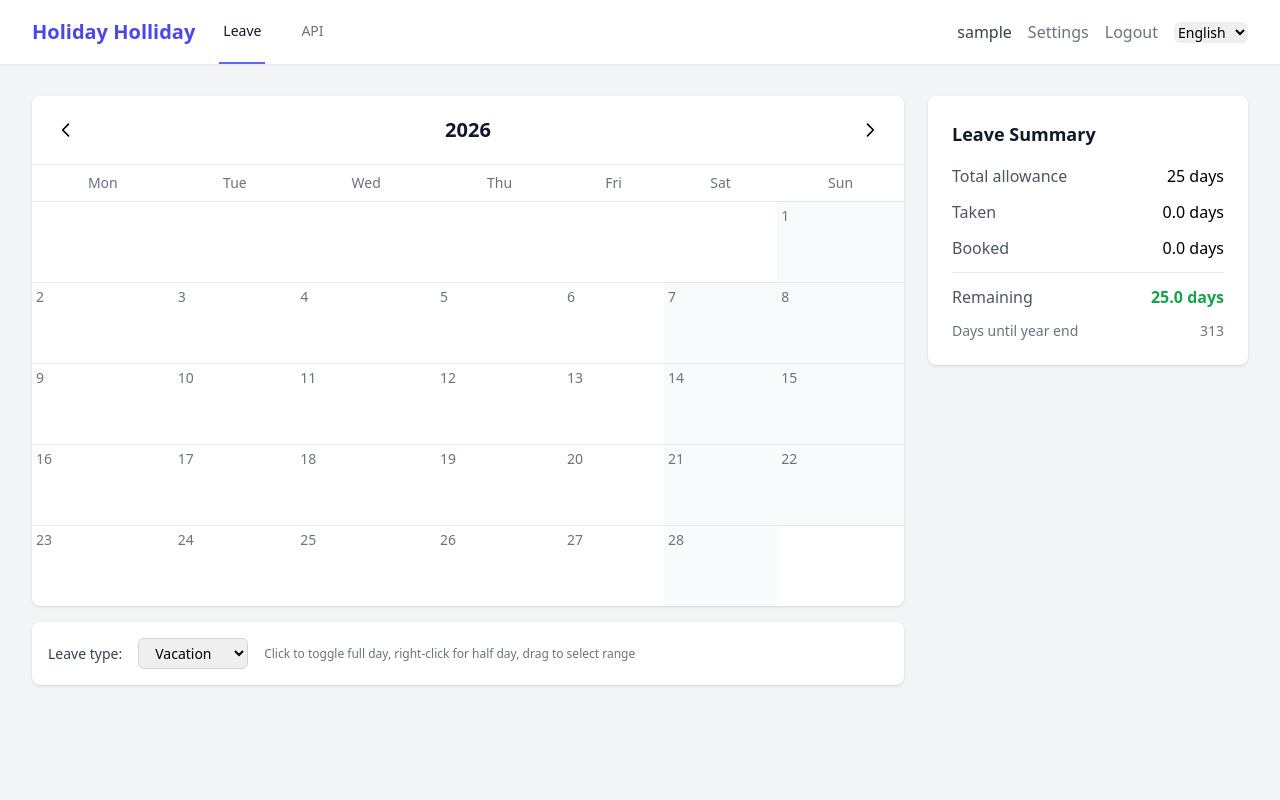
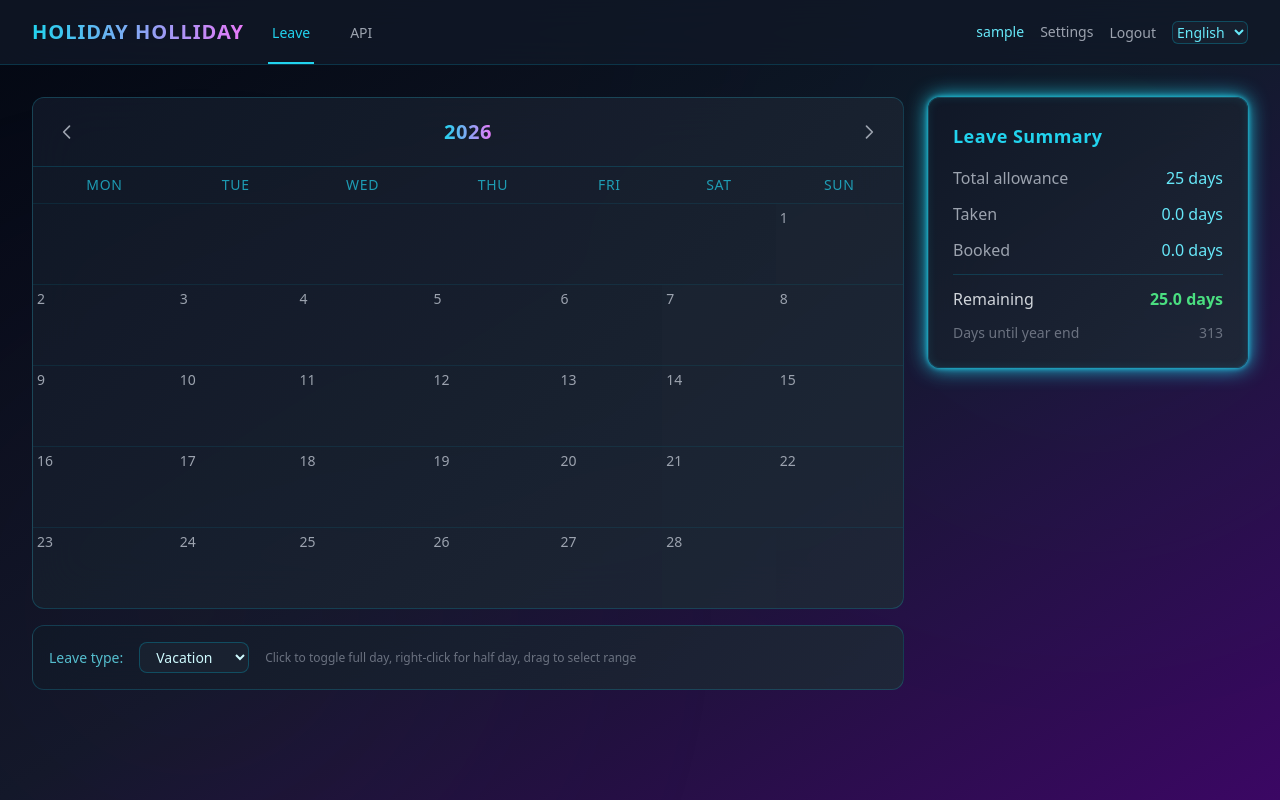
Before and after one commit to Pogsquog/leave_recorder, a Django app: page / in a window 1280 px wide. Run offline with Django 5.2, Linux system fonts and the light colour scheme; the visitor is signed in with stand-in values (Sample User, id 1); data that the repository does not hold is empty; parts of the project's set-up code (start-up, migrations or seed data) failed here and were passed over; some libraries are stand-ins or nearby versions.

Commit message:
Apply dark retro-futuristic theme to entire application UI

```diff
--- a/static/css/base.css
+++ b/static/css/base.css
@@ -1,9 +1,11 @@
 .bg-vacation {
-    background-color: #c7d2fe;
+    background: linear-gradient(135deg, rgba(34, 211, 238, 0.3) 0%, rgba(34, 211, 238, 0.1) 100%);
+    border: 1px solid rgba(34, 211, 238, 0.4);
 }
 
 .bg-sick {
-    background-color: #fecaca;
+    background: linear-gradient(135deg, rgba(248, 113, 113, 0.3) 0%, rgba(248, 113, 113, 0.1) 100%);
+    border: 1px solid rgba(248, 113, 113, 0.4);
 }
 
 .bg-half {
@@ -16,11 +18,11 @@
     top: 2px;
     right: 4px;
     font-size: 0.75rem;
-    color: #6366f1;
+    color: #22d3ee;
 }
 
 .day-cell:hover {
-    background-color: #f3f4f6;
+    background-color: rgba(34, 211, 238, 0.1);
 }
 
 .nav-link {
--- a/templates/base.html
+++ b/templates/base.html
@@ -15,6 +15,11 @@
                             0 0 20px theme('colors.cyan.400'),
                             inset 0 0 10px rgba(34, 211, 238, 0.1);
             }
+            .neon-border-fuchsia {
+                box-shadow: 0 0 5px theme('colors.fuchsia.500'),
+                            0 0 20px theme('colors.fuchsia.500'),
+                            inset 0 0 10px rgba(217, 70, 239, 0.1);
+            }
             .neon-text {
                 text-shadow: 0 0 10px theme('colors.cyan.400'),
                              0 0 20px theme('colors.cyan.400'),
@@ -25,53 +30,72 @@
                             0 0 20px theme('colors.fuchsia.500'),
                             inset 0 0 10px rgba(217, 70, 239, 0.2);
             }
+            .neon-button-cyan {
+                box-shadow: 0 0 5px theme('colors.cyan.400'),
+                            0 0 15px theme('colors.cyan.400'),
+                            inset 0 0 10px rgba(34, 211, 238, 0.2);
+            }
             .grid-bg {
                 background-image:
                     linear-gradient(rgba(34, 211, 238, 0.03) 1px, transparent 1px),
                     linear-gradient(90deg, rgba(34, 211, 238, 0.03) 1px, transparent 1px);
                 background-size: 50px 50px;
             }
+            .card-dark {
+                background: linear-gradient(135deg, rgba(17, 24, 39, 0.9) 0%, rgba(31, 41, 55, 0.9) 100%);
+                border: 1px solid rgba(34, 211, 238, 0.2);
+            }
         }
     </style>
     <script defer src="https://cdn.jsdelivr.net/npm/alpinejs@3.x.x/dist/cdn.min.js"></script>
     {% block extra_head %}{% endblock %}
 </head>
-<body class="{% block body_class %}min-h-screen bg-gray-100{% endblock %}">
+<body class="{% block body_class %}min-h-screen bg-gray-950 grid-bg{% endblock %}">
+    <div class="fixed inset-0 bg-gradient-to-br from-gray-950 via-gray-900 to-purple-950 -z-10"></div>
+    <div class="fixed top-0 right-0 w-96 h-96 bg-cyan-500 rounded-full filter blur-[200px] opacity-10 -z-10"></div>
+    <div class="fixed bottom-0 left-0 w-96 h-96 bg-fuchsia-500 rounded-full filter blur-[200px] opacity-10 -z-10"></div>
+
     {% block nav %}
-    <nav class="bg-white shadow-sm">
+    <nav class="bg-gray-900/80 backdrop-blur-xl border-b border-cyan-500/20">
         <div class="max-w-7xl mx-auto px-4 sm:px-6 lg:px-8">
             <div class="flex justify-between h-16">
                 <div class="flex">
                     <a href="{% url 'leave:month' %}" class="flex items-center">
-                        <span class="text-xl font-bold text-indigo-600">Holiday Holliday</span>
+                        <span class="text-xl font-bold text-transparent bg-clip-text bg-gradient-to-r from-cyan-400 to-fuchsia-400 tracking-wider">HOLIDAY HOLLIDAY</span>
                     </a>
                     <div class="hidden sm:flex sm:ml-6 sm:space-x-8">
-                        <a href="{% url 'leave:month' %}" class="nav-link {% if request.resolver_match.app_name == 'leave' %}border-indigo-500 text-gray-900{% else %}border-transparent text-gray-500 hover:text-gray-700{% endif %}">Leave</a>
+                        <a href="{% url 'leave:month' %}" class="inline-flex items-center px-1 pt-1 text-sm font-medium {% if request.resolver_match.app_name == 'leave' %}text-cyan-400 border-b-2 border-cyan-400{% else %}text-gray-400 hover:text-cyan-300 border-b-2 border-transparent{% endif %} transition-colors">
+                            {% trans "Leave" %}
+                        </a>
                         {% if user.organisation_memberships.exists %}
-                        <a href="{% url 'organisations:list' %}" class="nav-link {% if request.resolver_match.app_name == 'organisations' %}border-indigo-500 text-gray-900{% else %}border-transparent text-gray-500 hover:text-gray-700{% endif %}">Organisations</a>
+                        <a href="{% url 'organisations:list' %}" class="inline-flex items-center px-1 pt-1 text-sm font-medium {% if request.resolver_match.app_name == 'organisations' %}text-cyan-400 border-b-2 border-cyan-400{% else %}text-gray-400 hover:text-cyan-300 border-b-2 border-transparent{% endif %} transition-colors">
+                            {% trans "Organisations" %}
+                        </a>
                         {% endif %}
-                        <a href="{% url 'swagger-ui' %}" class="nav-link border-transparent text-gray-500 hover:text-gray-700">API</a>
+                        <a href="{% url 'swagger-ui' %}" class="inline-flex items-center px-1 pt-1 text-sm font-medium text-gray-400 hover:text-cyan-300 border-b-2 border-transparent transition-colors">
+                            API
+                        </a>
                     </div>
                 </div>
                 <div class="flex items-center space-x-4">
                     {% if user.is_authenticated %}
-                    <span class="text-gray-700">{{ user.username }}</span>
-                    <a href="{% url 'account:preferences' %}" class="text-gray-500 hover:text-gray-700">Settings</a>
+                    <span class="text-cyan-300 text-sm">{{ user.username }}</span>
+                    <a href="{% url 'account:preferences' %}" class="text-gray-400 hover:text-cyan-300 text-sm transition-colors">{% trans "Settings" %}</a>
                     <form action="{% url 'account:logout' %}" method="post" class="inline">
                         {% csrf_token %}
-                        <button type="submit" class="text-gray-500 hover:text-gray-700">Logout</button>
+                        <button type="submit" class="text-gray-400 hover:text-fuchsia-400 text-sm transition-colors">{% trans "Logout" %}</button>
                     </form>
                     {% else %}
-                    <a href="{% url 'account:login' %}" class="text-gray-500 hover:text-gray-700">Login</a>
-                    <a href="{% url 'account:register' %}" class="bg-indigo-600 text-white px-4 py-2 rounded-md hover:bg-indigo-700">Register</a>
+                    <a href="{% url 'account:login' %}" class="text-gray-400 hover:text-cyan-300 text-sm transition-colors">{% trans "Login" %}</a>
+                    <a href="{% url 'account:register' %}" class="bg-gradient-to-r from-fuchsia-600 to-purple-600 text-white px-4 py-2 rounded-lg text-sm font-medium hover:from-fuchsia-500 hover:to-purple-500 border border-fuchsia-400/50 transition-all">{% trans "Register" %}</a>
                     {% endif %}
                     <form action="{% url 'set_language' %}" method="post" class="flex items-center">
                         {% csrf_token %}
-                        <select name="language" onchange="this.form.submit()" class="text-sm border-gray-300 rounded-md">
+                        <select name="language" onchange="this.form.submit()" class="text-sm bg-gray-800/50 border border-cyan-500/30 rounded-md text-cyan-300 focus:border-cyan-400 focus:outline-none">
                             {% get_current_language as LANGUAGE_CODE %}
                             {% get_available_languages as AVAILABLE_LANGUAGES %}
                             {% for lang_code, lang_name in AVAILABLE_LANGUAGES %}
-                            <option value="{{ lang_code }}" {% if lang_code == LANGUAGE_CODE %}selected{% endif %}>
+                            <option value="{{ lang_code }}" {% if lang_code == LANGUAGE_CODE %}selected{% endif %} class="bg-gray-800">
                                 {{ lang_name }}
                             </option>
                             {% endfor %}
@@ -86,7 +110,7 @@
     {% if messages %}
     <div class="max-w-7xl mx-auto px-4 sm:px-6 lg:px-8 mt-4">
         {% for message in messages %}
-        <div class="alert alert-{{ message.tags }} p-4 rounded-md mb-2 {% if message.tags == 'error' %}bg-red-100 text-red-700{% elif message.tags == 'success' %}bg-green-100 text-green-700{% elif message.tags == 'warning' %}bg-yellow-100 text-yellow-700{% else %}bg-blue-100 text-blue-700{% endif %}">
+        <div class="p-4 rounded-lg mb-2 border backdrop-blur-sm {% if message.tags == 'error' %}bg-red-900/30 border-red-500/50 text-red-400{% elif message.tags == 'success' %}bg-green-900/30 border-green-500/50 text-green-400{% elif message.tags == 'warning' %}bg-yellow-900/30 border-yellow-500/50 text-yellow-400{% else %}bg-cyan-900/30 border-cyan-500/50 text-cyan-400{% endif %}">
             {{ message }}
         </div>
         {% endfor %}
--- a/templates/leave/month.html
+++ b/templates/leave/month.html
@@ -6,19 +6,19 @@
 {% block content %}
 <div class="flex flex-col lg:flex-row gap-6">
     <div class="flex-1">
-        <div class="bg-white rounded-lg shadow">
-            <div class="flex items-center justify-between p-4 border-b">
+        <div class="card-dark rounded-xl backdrop-blur-xl">
+            <div class="flex items-center justify-between p-4 border-b border-cyan-500/20">
                 <a href="{% url 'leave:month' month_data.prev_month.year month_data.prev_month.month %}"
-                    class="p-2 hover:bg-gray-100 rounded-md">
+                    class="p-2 hover:bg-cyan-500/10 rounded-lg text-gray-400 hover:text-cyan-400 transition-colors">
                     <svg class="w-5 h-5" fill="none" stroke="currentColor" viewBox="0 0 24 24">
                         <path stroke-linecap="round" stroke-linejoin="round" stroke-width="2" d="M15 19l-7-7 7-7"></path>
                     </svg>
                 </a>
-                <h1 class="text-xl font-bold text-gray-900">
+                <h1 class="text-xl font-bold text-transparent bg-clip-text bg-gradient-to-r from-cyan-400 to-fuchsia-400 tracking-wide">
                     {% blocktrans with month_name=month_data.month|date:"F" year=month_data.year %}{{ month_name }} {{ year }}{% endblocktrans %}
                 </h1>
                 <a href="{% url 'leave:month' month_data.next_month.year month_data.next_month.month %}"
-                    class="p-2 hover:bg-gray-100 rounded-md">
+                    class="p-2 hover:bg-cyan-500/10 rounded-lg text-gray-400 hover:text-cyan-400 transition-colors">
                     <svg class="w-5 h-5" fill="none" stroke="currentColor" viewBox="0 0 24 24">
                         <path stroke-linecap="round" stroke-linejoin="round" stroke-width="2" d="M9 5l7 7-7 7"></path>
                     </svg>
@@ -29,7 +29,7 @@
                 <thead>
                     <tr>
                         {% for day in "1234567"|make_list %}
-                        <th class="p-2 text-sm font-medium text-gray-500 text-center">
+                        <th class="p-2 text-sm font-medium text-cyan-400/70 text-center uppercase tracking-wider">
                             {% get_weekday_name forloop.counter week_start %}
                         </th>
                         {% endfor %}
@@ -39,11 +39,11 @@
                     {% for week in month_data.weeks %}
                     <tr>
                         {% for day_data in week %}
-                        <td class="border-t border-gray-200 p-0">
+                        <td class="border-t border-cyan-500/10 p-0">
                             {% if day_data %}
                             <div class="day-cell min-h-[80px] p-1 cursor-pointer
-                                {% if day_data.is_weekend %}bg-gray-50{% endif %}
-                                {% if day_data.is_today %}ring-2 ring-inset ring-indigo-500{% endif %}"
+                                {% if day_data.is_weekend %}bg-gray-800/30{% endif %}
+                                {% if day_data.is_today %}ring-2 ring-inset ring-fuchsia-500{% endif %}"
                                 x-on:click="toggle('{{ day_data.date|date:'Y-m-d' }}')"
                                 x-on:contextmenu.prevent="toggleHalf('{{ day_data.date|date:'Y-m-d' }}')"
                                 x-on:mousedown.prevent="onDragStart('{{ day_data.date|date:'Y-m-d' }}')"
@@ -52,23 +52,23 @@
                                     'bg-vacation': isVacation('{{ day_data.date|date:'Y-m-d' }}'),
                                     'bg-sick': isSick('{{ day_data.date|date:'Y-m-d' }}'),
                                     'bg-half': isHalf('{{ day_data.date|date:'Y-m-d' }}'),
-                                    'ring-2 ring-indigo-500': isInDragRange('{{ day_data.date|date:'Y-m-d' }}')
+                                    'ring-2 ring-fuchsia-500': isInDragRange('{{ day_data.date|date:'Y-m-d' }}')
                                 }"
                                 data-date="{{ day_data.date|date:'Y-m-d' }}">
-                                <div class="text-sm text-gray-500">{{ day_data.day }}</div>
+                                <div class="text-sm text-gray-400">{{ day_data.day }}</div>
                                 <div class="entry-indicator text-xs">
                                     {% if day_data.entry %}
                                         {% if day_data.entry.leave_type == 'vacation' %}
-                                            <span class="text-indigo-600">{% if day_data.entry.half_day %}½ {% endif %}{% trans "Vacation" %}</span>
+                                            <span class="text-cyan-400">{% if day_data.entry.half_day %}½ {% endif %}{% trans "Vacation" %}</span>
                                         {% else %}
-                                            <span class="text-red-600">{% if day_data.entry.half_day %}½ {% endif %}{% trans "Sick" %}</span>
+                                            <span class="text-red-400">{% if day_data.entry.half_day %}½ {% endif %}{% trans "Sick" %}</span>
                                         {% endif %}
                                     {% endif %}
                                 </div>
                                 {% if day_data.other_entries %}
                                 <div class="other-entries text-xs mt-1">
                                     {% for entry in day_data.other_entries %}
-                                    <div class="text-green-600 text-[10px]">
+                                    <div class="text-green-400 text-[10px]">
                                         {% if entry.half_day %}½ {% endif %}{{ entry.user.username|truncatechars:5 }}
                                     </div>
                                     {% endfor %}
@@ -86,10 +86,10 @@
             </table>
         </div>
 
-                <div class="mt-4 bg-white rounded-lg shadow p-4">
+        <div class="mt-4 card-dark rounded-xl backdrop-blur-xl p-4">
             <div class="flex items-center gap-4 text-sm">
-                <label for="leave-type" class="font-medium text-gray-700">{% trans "Leave type:" %}</label>
-                <select id="leave-type" class="px-3 py-1 border border-gray-300 rounded-md">
+                <label for="leave-type" class="font-medium text-cyan-300/80">{% trans "Leave type:" %}</label>
+                <select id="leave-type" class="px-3 py-1 bg-gray-800/50 border border-cyan-500/30 rounded-lg text-cyan-100 focus:border-cyan-400 focus:outline-none">
                     <option value="vacation">{% trans "Vacation" %}</option>
                     <option value="sick">{% trans "Sick leave" %}</option>
                 </select>
@@ -99,24 +99,24 @@
     </div>
 
     <div class="lg:w-80">
-        <div class="bg-white rounded-lg shadow p-6">
-            <h2 class="text-lg font-bold text-gray-900 mb-4">{% trans "Leave Summary" %}</h2>
+        <div class="card-dark rounded-xl backdrop-blur-xl p-6 neon-border">
+            <h2 class="text-lg font-bold text-cyan-400 mb-4 tracking-wide">{% trans "Leave Summary" %}</h2>
             <dl class="space-y-3">
                 <div class="flex justify-between">
-                    <dt class="text-gray-600">{% trans "Total allowance" %}</dt>
-                    <dd class="font-medium">{{ year_stats.total_allowance }} {% trans "days" %}</dd>
+                    <dt class="text-gray-400">{% trans "Total allowance" %}</dt>
+                    <dd class="font-medium text-cyan-300">{{ year_stats.total_allowance }} {% trans "days" %}</dd>
                 </div>
                 <div class="flex justify-between">
-                    <dt class="text-gray-600">{% trans "Taken" %}</dt>
-                    <dd class="font-medium">{{ year_stats.taken_days }} {% trans "days" %}</dd>
+                    <dt class="text-gray-400">{% trans "Taken" %}</dt>
+                    <dd class="font-medium text-cyan-300">{{ year_stats.taken_days }} {% trans "days" %}</dd>
                 </div>
                 <div class="flex justify-between">
-                    <dt class="text-gray-600">{% trans "Booked" %}</dt>
-                    <dd class="font-medium">{{ year_stats.booked_days }} {% trans "days" %}</dd>
+                    <dt class="text-gray-400">{% trans "Booked" %}</dt>
+                    <dd class="font-medium text-cyan-300">{{ year_stats.booked_days }} {% trans "days" %}</dd>
                 </div>
-                <div class="flex justify-between border-t pt-3">
-                    <dt class="text-gray-600 font-medium">{% trans "Remaining" %}</dt>
-                    <dd class="font-bold {% if year_stats.remaining_days < 0 %}text-red-600{% else %}text-green-600{% endif %}">
+                <div class="flex justify-between border-t border-cyan-500/20 pt-3">
+                    <dt class="text-gray-300 font-medium">{% trans "Remaining" %}</dt>
+                    <dd class="font-bold {% if year_stats.remaining_days < 0 %}text-red-400{% else %}text-green-400{% endif %}">
                         {{ year_stats.remaining_days }} {% trans "days" %}
                     </dd>
                 </div>
@@ -128,34 +128,35 @@
         </div>
 
         {% if user.organisation_memberships.exists %}
-        <div class="bg-white rounded-lg shadow p-6 mt-4">
-            <h2 class="text-lg font-bold text-gray-900 mb-4">{% trans "Organisations" %}</h2>
+        <div class="card-dark rounded-xl backdrop-blur-xl p-6 mt-4">
+            <h2 class="text-lg font-bold text-cyan-400 mb-4 tracking-wide">{% trans "Organisations" %}</h2>
             <ul class="space-y-2">
                 {% for membership in user.organisation_memberships.all %}
                 <li>
                     <a href="{% url 'organisations:detail' membership.organisation.slug %}"
-                        class="text-indigo-600 hover:text-indigo-800">
+                        class="text-cyan-400 hover:text-fuchsia-400 transition-colors">
                         {{ membership.organisation.name }}
                     </a>
                     <span class="text-xs text-gray-500">({{ membership.role }})</span>
                 </li>
                 {% endfor %}
             </ul>
-            <a href="{% url 'organisations:create' %}" class="mt-4 inline-block text-sm text-indigo-600 hover:text-indigo-800">
+            <a href="{% url 'organisations:create' %}" class="mt-4 inline-block text-sm text-fuchsia-400 hover:text-fuchsia-300 transition-colors">
                 {% trans "Create organisation" %}
             </a>
         </div>
 
         {% if org_members %}
-        <div class="bg-white rounded-lg shadow p-6 mt-4">
-            <h2 class="text-lg font-bold text-gray-900 mb-4">{% trans "View Team Leave" %}</h2>
+        <div class="card-dark rounded-xl backdrop-blur-xl p-6 mt-4">
+            <h2 class="text-lg font-bold text-cyan-400 mb-4 tracking-wide">{% trans "View Team Leave" %}</h2>
             <form method="get" action="{% url 'leave:month' month_data.year month_data.month %}">
                 <div class="space-y-2">
                     {% for member in org_members %}
-                    <label class="flex items-center gap-2 text-sm">
+                    <label class="flex items-center gap-2 text-sm text-gray-300">
                         <input type="checkbox" name="users" value="{{ member.id }}"
                             {% if member.id in selected_user_ids %}checked{% endif %}
-                            onchange="this.form.submit()">
+                            onchange="this.form.submit()"
+                            class="rounded bg-gray-800/50 border-cyan-500/30 text-cyan-500 focus:ring-cyan-400/50">
                         <span>{{ member.username }}</span>
                     </label>
                     {% endfor %}
@@ -176,7 +177,6 @@ function calendar() {
         dragEnd: null,
 
         init() {
-            // Store initial entries from server
             {% for week in month_data.weeks %}
                 {% for day_data in week %}
                     {% if day_data and day_data.entry %}
@@ -246,7 +246,6 @@ function calendar() {
             const data = await response.json();
 
             if (data.created > 0) {
-                // Refresh to show new entries
                 window.location.reload();
             }
 
```
Also changed, not shown: templates/account/preferences.html (+42 -35 lines), templates/organisation/detail.html (+11 -11 lines), templates/organisation/form.html (+10 -9 lines), templates/organisation/list.html (+7 -7 lines).
